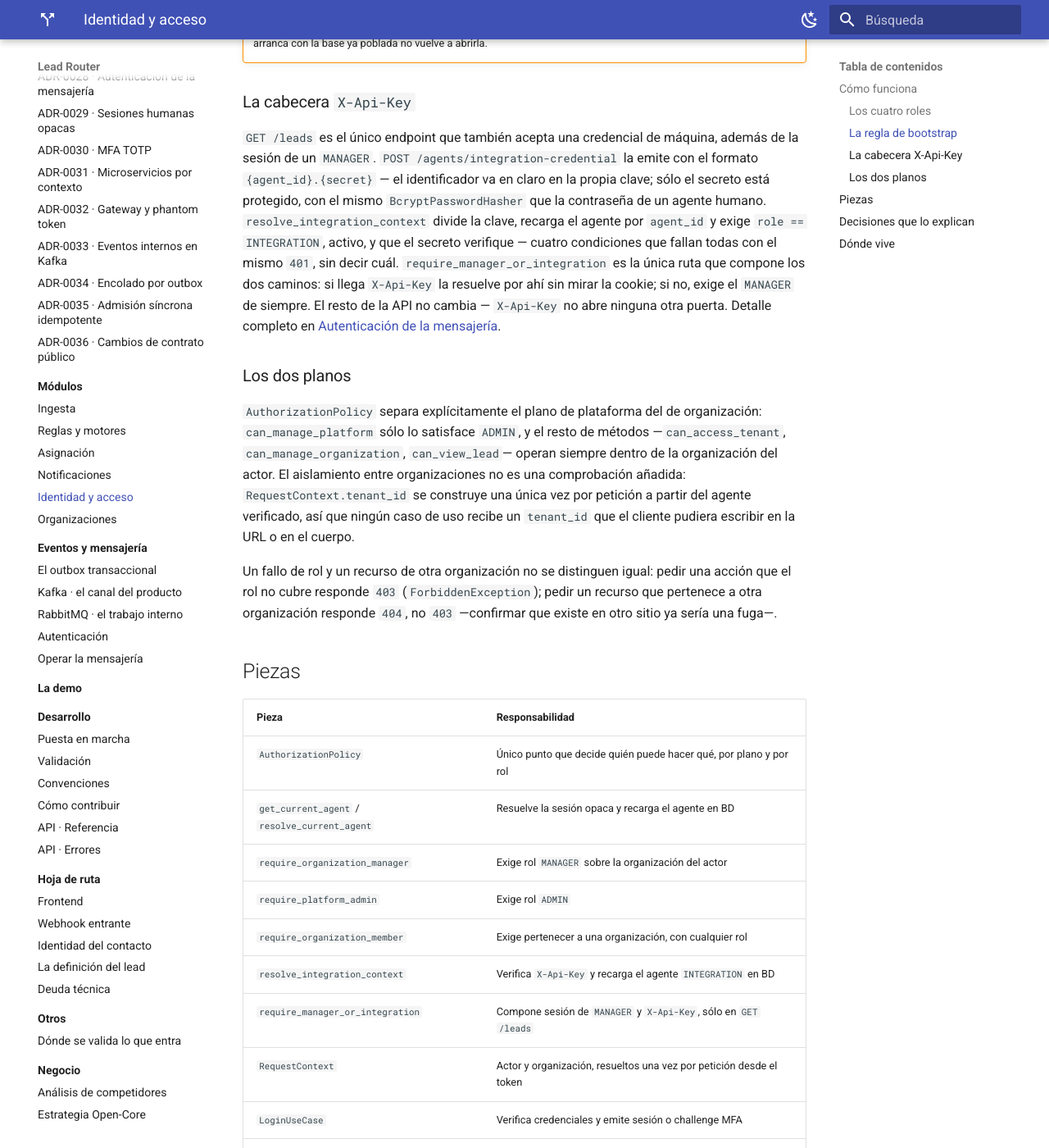
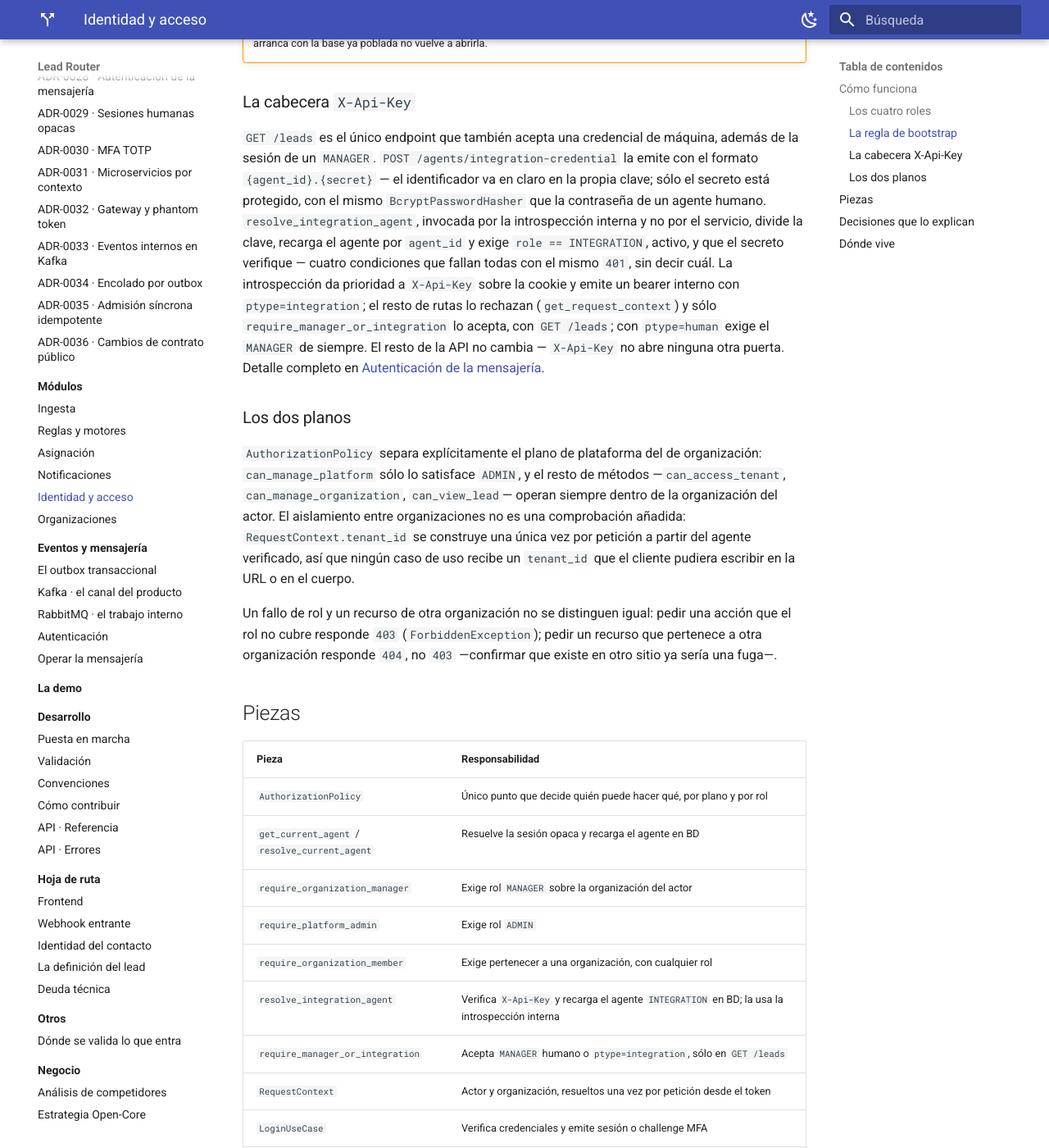
Before and after one commit to MDCIrony/leads-hexa, an MkDocs documentation site: the page built from docs/content/modulos/identidad-y-acceso.md, in a window 1280 px wide and 1400 px high, scrolled down 1979 px. Shown: the whole window at 82% size. Built offline with MkDocs 1.6.1 and Material for MkDocs 9.7.7, drawn with Linux system fonts in a browser that asks for light colours.

Commit message:
chore(f0): pin the frontend nginx and tidy gateway docs
Pin nginx 1.27 for the resolve parameter and drop absolute redirects at the
gateway. Replace removed resolve_integration_context references and stale
pending notes.

```diff
--- a/docs/content/modulos/identidad-y-acceso.md
+++ b/docs/content/modulos/identidad-y-acceso.md
@@ -85,11 +85,11 @@ impide crear un segundo `ADMIN` por esa vía: el único que existirá siempre es
 un `MANAGER`. `POST /agents/integration-credential` la emite con el formato `{agent_id}.{secret}` —
 el identificador va en claro en la propia clave; sólo el secreto está protegido, con el mismo
 `BcryptPasswordHasher` que la
-contraseña de un agente humano. `resolve_integration_context` divide la clave, recarga el agente por
+contraseña de un agente humano. `resolve_integration_agent`, invocada por la introspección interna y no por el servicio, divide la clave, recarga el agente por
 `agent_id` y exige `role == INTEGRATION`, activo, y que el secreto verifique — cuatro condiciones que
-fallan todas con el mismo `401`, sin decir cuál. `require_manager_or_integration` es la única ruta
-que compone los dos caminos: si llega `X-Api-Key` la resuelve por ahí sin mirar la cookie; si no,
-exige el `MANAGER` de siempre. El resto de la API no cambia — `X-Api-Key` no abre ninguna otra
+fallan todas con el mismo `401`, sin decir cuál. La introspección da prioridad a `X-Api-Key` sobre la cookie y emite un bearer interno con
+`ptype=integration`; el resto de rutas lo rechazan (`get_request_context`) y sólo
+`require_manager_or_integration` lo acepta, con `GET /leads`; con `ptype=human` exige el `MANAGER` de siempre. El resto de la API no cambia — `X-Api-Key` no abre ninguna otra
 puerta. Detalle completo en [Autenticación de la mensajería](../eventos/autenticacion.md).
 
 ### Los dos planos
@@ -114,8 +114,8 @@ organización responde `404`, no `403` —confirmar que existe en otro sitio ya
 | `require_organization_manager` | Exige rol `MANAGER` sobre la organización del actor |
 | `require_platform_admin` | Exige rol `ADMIN` |
 | `require_organization_member` | Exige pertenecer a una organización, con cualquier rol |
-| `resolve_integration_context` | Verifica `X-Api-Key` y recarga el agente `INTEGRATION` en BD |
-| `require_manager_or_integration` | Compone sesión de `MANAGER` y `X-Api-Key`, sólo en `GET /leads` |
+| `resolve_integration_agent` | Verifica `X-Api-Key` y recarga el agente `INTEGRATION` en BD; la usa la introspección interna |
+| `require_manager_or_integration` | Acepta `MANAGER` humano o `ptype=integration`, sólo en `GET /leads` |
 | `RequestContext` | Actor y organización, resueltos una vez por petición desde el token |
 | `LoginUseCase` | Verifica credenciales y emite sesión o challenge MFA |
 | `MfaUseCase` | Enrola, verifica y desactiva TOTP y códigos de recuperación |
```
Also changed, not shown: docs/content/eventos/autenticacion.md (+7 -6 lines), docs/content/microservices/01-punto-de-partida.md (+0 -5 lines), docs/content/microservices/03-gateway-y-autenticacion.md (+2 -2 lines), docs/content/microservices/06-plan-de-desacople.md (+3 -3 lines), 2 other files.
